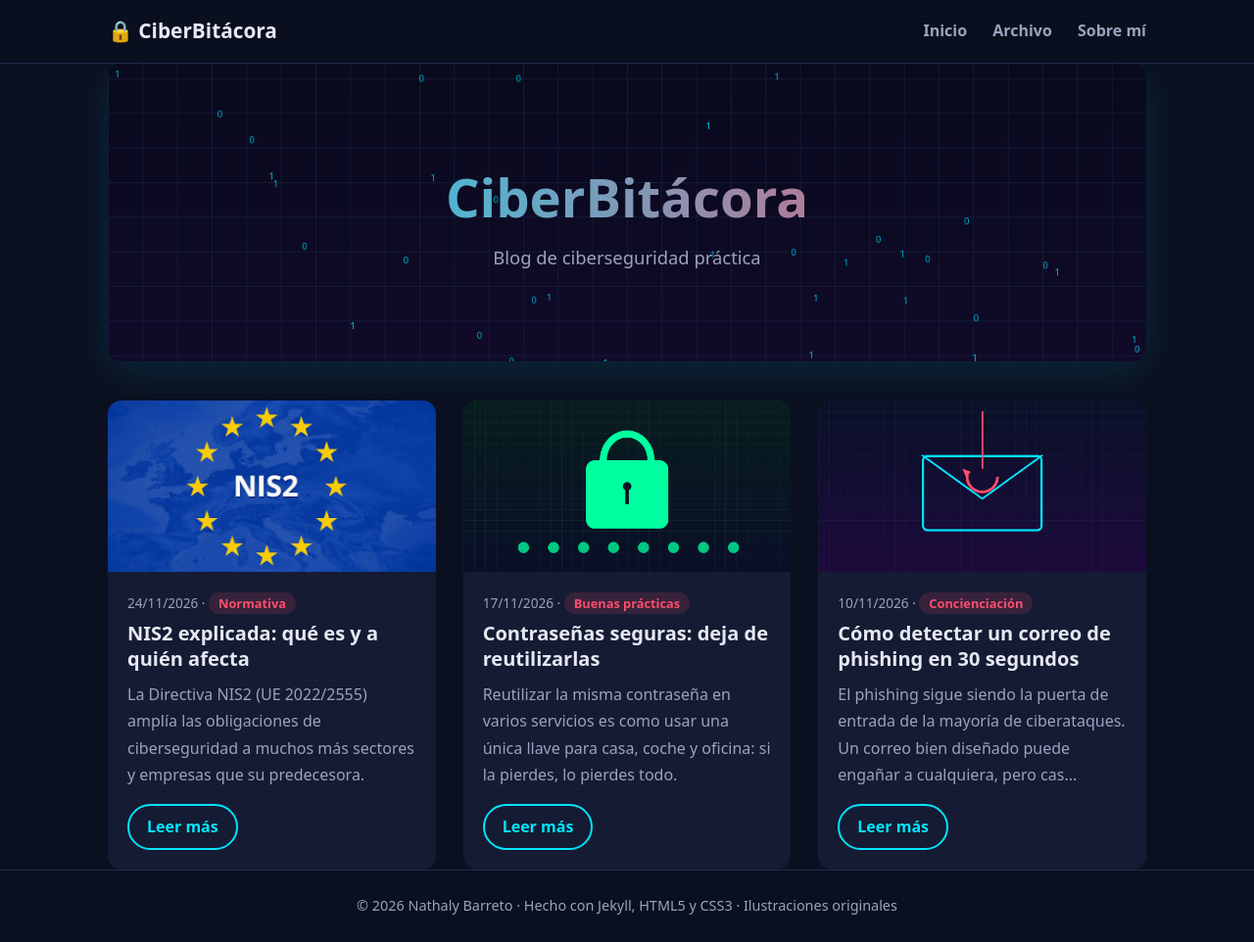
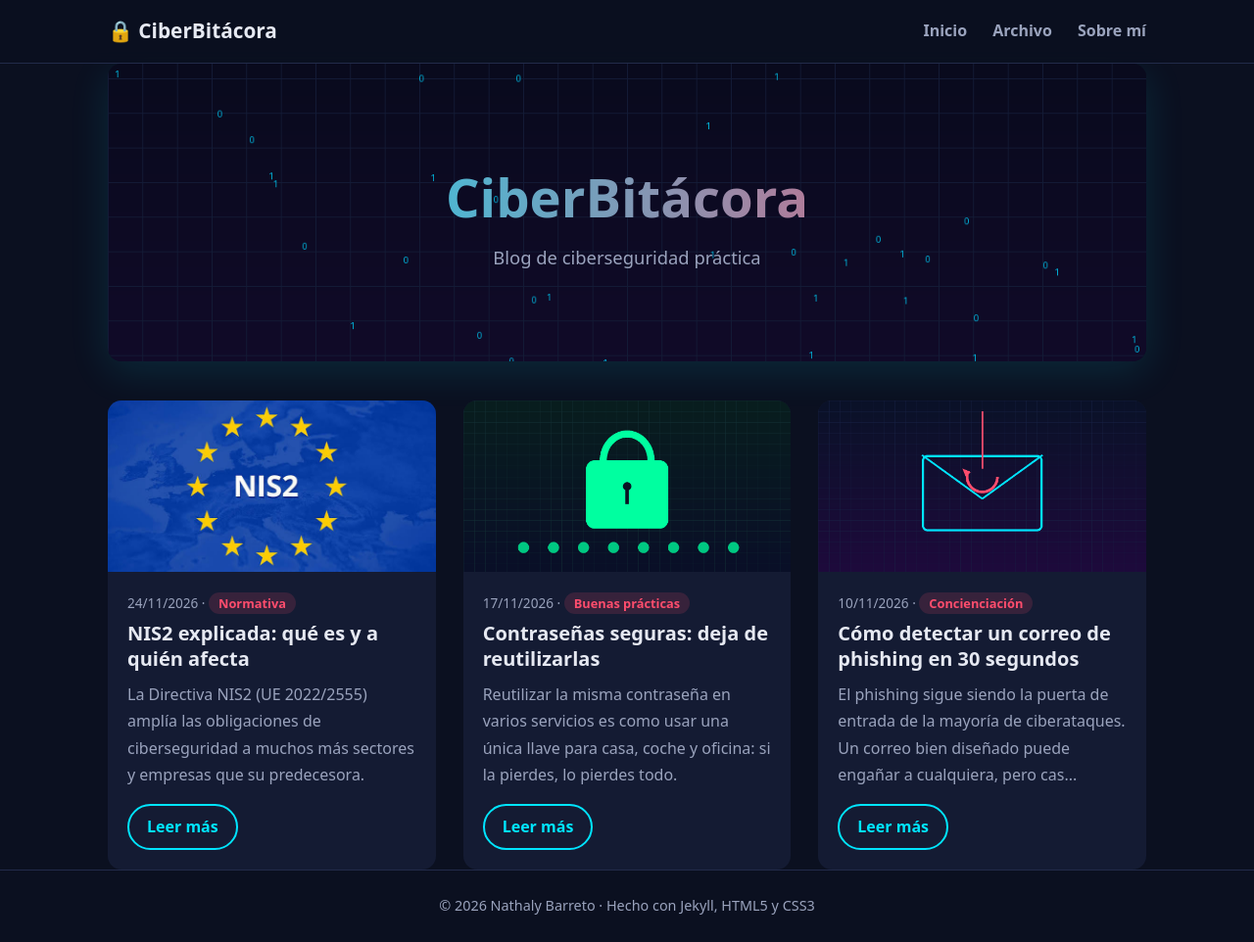
Before and after one commit to nathisbh-coder/ciberbitacora, a Jekyll site: the page built from index.html, in a window 1280 px wide and 962 px high. Shown: the whole window at 98% size. Built offline with Jekyll 4.4.1, drawn with Linux system fonts in a browser that asks for light colours.

Commit message:
Remove 'Ilustraciones originales' from footer

```diff
--- a/_includes/footer.html
+++ b/_includes/footer.html
@@ -1,3 +1,3 @@
 <footer class="site-footer">
-  <div class="wrap">© {{ site.time | date: '%Y' }} {{ site.author }} · Hecho con Jekyll, HTML5 y CSS3 · Ilustraciones originales</div>
+  <div class="wrap">© {{ site.time | date: '%Y' }} {{ site.author }} · Hecho con Jekyll, HTML5 y CSS3</div>
 </footer>
```
